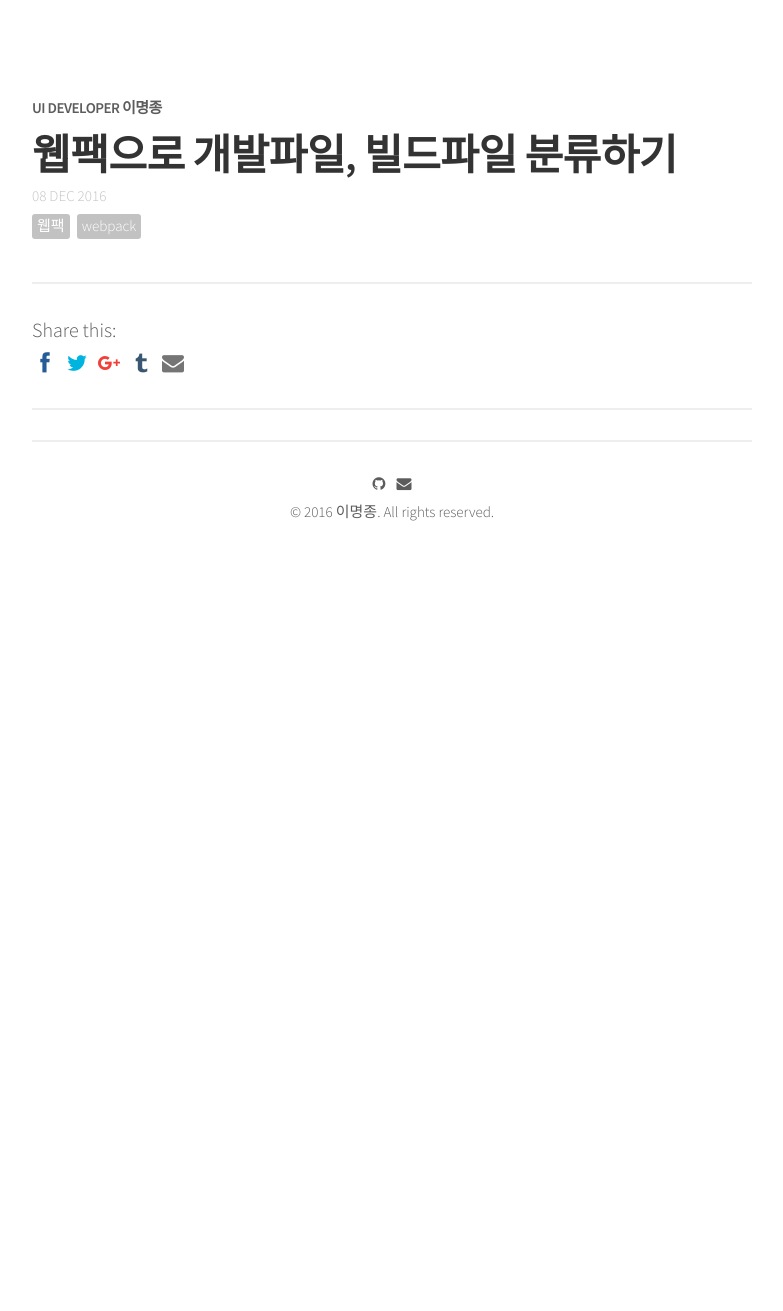
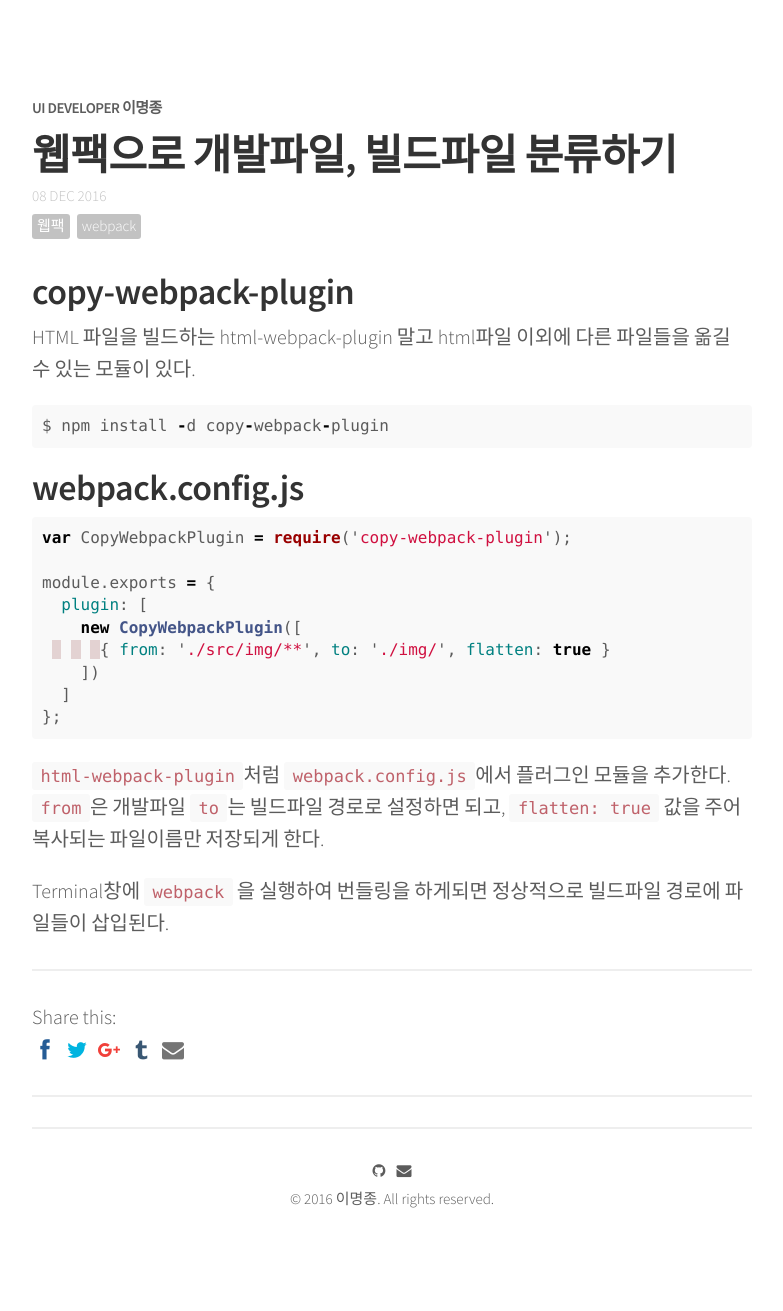
Before and after one commit to qnfzks55/jijong.github.io, a Jekyll site: the page built from _posts/2016-12-08-webpackcopy.md, in a window 1280 px wide. Shown: the whole page, without its empty margins (248-1031 px from the left). Built offline with Jekyll 4.4.1, drawn with Linux system fonts in a browser that asks for light colours; nearby versions of some CDN libraries; comment, search, counter and statistics services are not loaded; before the commit the page ends 900 px from its top, so only the background shows below that.

Commit message:
소스 수정

````diff
--- a/_posts/2016-12-08-webpackcopy.md
+++ b/_posts/2016-12-08-webpackcopy.md
@@ -7,3 +7,30 @@ tags: [웹팩, webpack]
 comments: true
 share: true
 ---
+
+## copy-webpack-plugin
+
+
+HTML 파일을 빌드하는 html-webpack-plugin 말고 html파일 이외에 다른 파일들을 옮길 수 있는 모듈이 있다.
+
+```js
+$ npm install -d copy-webpack-plugin
+```
+
+## webpack.config.js
+
+
+```js
+var CopyWebpackPlugin = require('copy-webpack-plugin');
+
+module.exports = {
+  plugin: [
+    new CopyWebpackPlugin([
+      { from: './src/img/**', to: './img/', flatten: true }
+    ])
+  ]
+};
+```
+`html-webpack-plugin`처럼 `webpack.config.js`에서 플러그인 모듈을 추가한다. `from`은 개발파일 `to`는 빌드파일 경로로 설정하면 되고, `flatten: true` 값을 주어 복사되는 파일이름만 저장되게 한다.
+
+Terminal창에 `webpack` 을 실행하여 번들링을 하게되면 정상적으로 빌드파일 경로에 파일들이 삽입된다.
````
